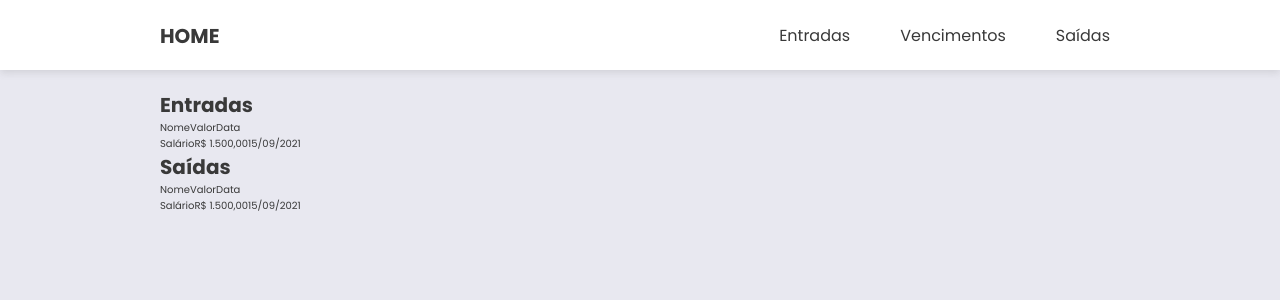
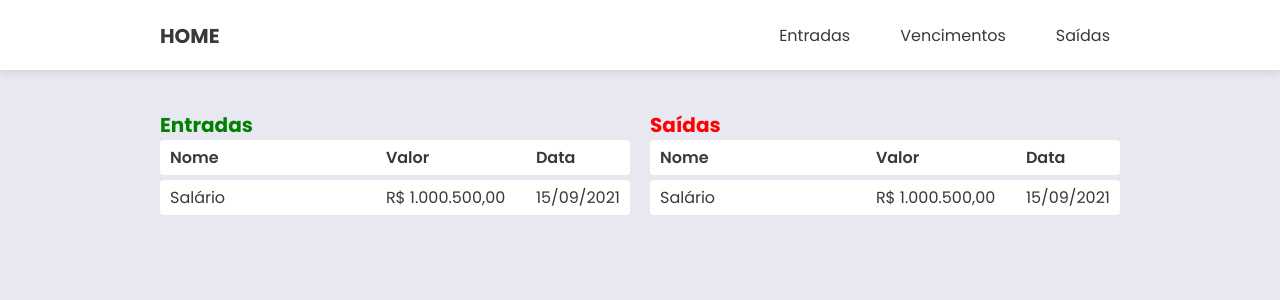
Before and after one commit to Thiago-Fers7/financial-control, a React (Create React App) app in the folder app/: page / in a window 1280 px wide. Shown: the top 300 px of the page. Built offline with nearby package versions, Linux system fonts and the light colour scheme.

Commit message:
Resume inital style

```diff
--- a/app/src/components/TableResume/index.js
+++ b/app/src/components/TableResume/index.js
@@ -1,8 +1,10 @@
 import PropTypes from 'prop-types';
 
-function TableResume({ title }) {
+import { Container } from './styles';
+
+function TableResume({ title, color }) {
   return (
-    <div>
+    <Container textColor={color}>
       <header>
         <h2>{title}</h2>
 
@@ -12,14 +14,15 @@ function TableResume({ title }) {
           <span>Data</span>
         </div>
       </header>
+
       <section>
         <div>
           <span>Salário</span>
-          <span>R$ 1.500,00</span>
+          <span>R$ 1.000.500,00</span>
           <span>15/09/2021</span>
         </div>
       </section>
-    </div>
+    </Container>
   );
 }
 
@@ -27,4 +30,5 @@ export { TableResume };
 
 TableResume.propTypes = {
   title: PropTypes.string.isRequired,
+  color: PropTypes.string.isRequired,
 };
--- /dev/null
+++ b/app/src/components/TableResume/styles.js
@@ -0,0 +1,61 @@
+import styled from 'styled-components';
+
+export const Container = styled.div`
+  width: 100%;
+
+  header, section {
+    & > div {
+      display: flex;
+      flex-wrap: nowrap;
+      justify-content: space-between;
+
+      background: var(--background-table);
+      border-radius: var(--radius-button);
+
+      span {
+        overflow: hidden;
+        text-overflow: ellipsis;
+        white-space: nowrap;
+
+        flex: 1;
+        font-size: var(--commom-text);
+        padding: 0.5rem 1rem;
+
+        &:first-child {
+          max-width: 21.59rem;
+        }
+
+        &:last-child {
+          flex: none;
+          width: 10.41rem;
+        }
+
+        &:nth-child(2) {
+          flex: none;
+          width: 15rem;
+        }
+      }
+    }
+  }
+
+  header {
+    h2 {
+      color: ${({ textColor }) => textColor};
+    }
+
+    & > div {
+      span {
+        font-weight: 600;
+      }
+    }
+  }
+
+  section {
+    & > div {
+      margin-top: 0.5rem;
+
+    }
+  }
+
+
+`;
--- a/app/src/pages/Home/index.js
+++ b/app/src/pages/Home/index.js
@@ -6,8 +6,8 @@ function Home() {
   return (
     <Container>
       <Resume>
-        <TableResume title="Entradas" />
-        <TableResume title="Saídas" />
+        <TableResume title="Entradas" color="green" />
+        <TableResume title="Saídas" color="red" />
       </Resume>
     </Container>
   );
--- a/app/src/pages/Home/styles.js
+++ b/app/src/pages/Home/styles.js
@@ -7,5 +7,17 @@ export const Container = styled.main`
 `;
 
 export const Resume = styled.section`
+  overflow-x: auto;
 
+  display: grid;
+  grid-template-columns: 1fr 1fr;
+  gap: 2rem;
+
+  padding: 2rem 0;
+
+  place-items: center;
+
+  @media (max-width: 900px) {
+    grid: none;
+  }
 `;
--- a/app/src/styles/global.js
+++ b/app/src/styles/global.js
@@ -14,9 +14,13 @@ export const GlobalStyles = createGlobalStyle`
     --hover-link-background: #e2e2e2;
     --common-text: #393939;
     --background-header: #fff;
+    --background-table: #fff;
+    --green-title: green;
+    --red-title: red;
 
     // Others
     --radius-button: 0.4rem;
+    --commom-text: 1.6rem;
   }
 
   body {
```
Also changed, not shown: app/.eslintrc.json, app/package.json (line endings or trailing spaces), 2 other files (tests, documents, lock files or other folders).
